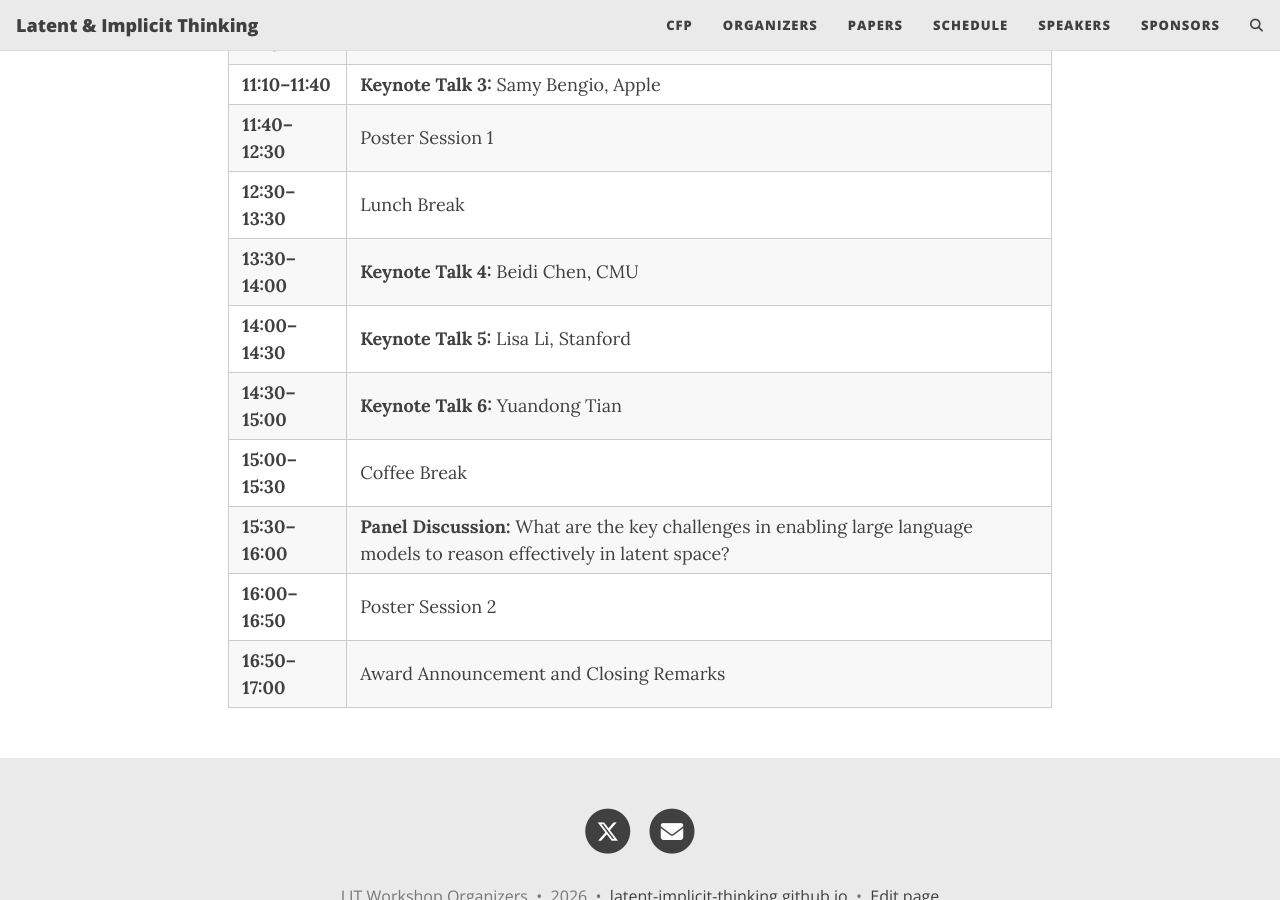
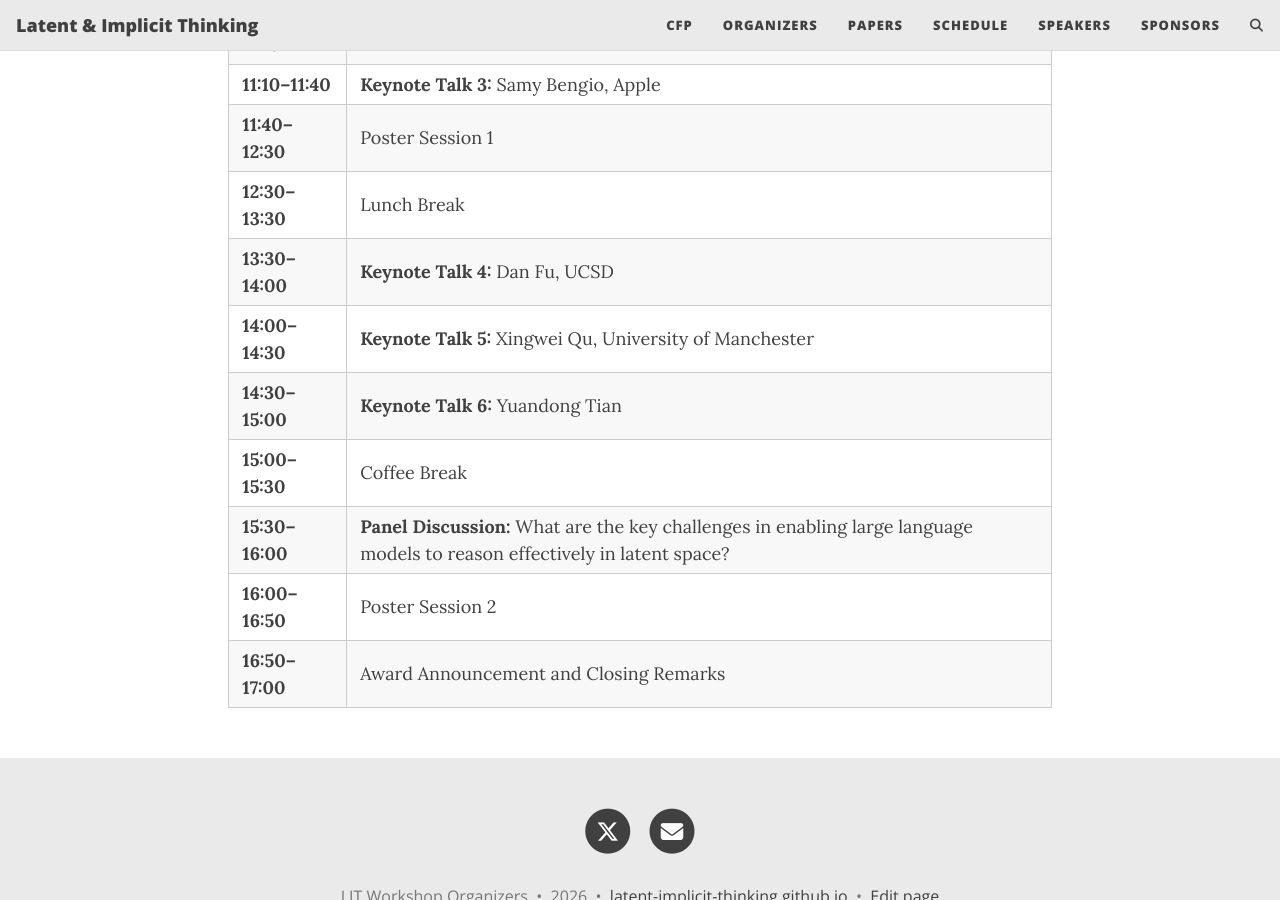
Before and after one commit to latent-implicit-thinking/latent-implicit-thinking.github.io, a Jekyll site: the page built from schedule.md, in a window 1280 px wide and 900 px high, scrolled down 646 px. Built offline with Jekyll 4.4.1, drawn with Linux system fonts in a browser that asks for light colours; comment, search, counter and statistics services are not loaded.

Commit message:
Update keynote speakers for afternoon sessions

```diff
--- a/schedule.md
+++ b/schedule.md
@@ -17,8 +17,8 @@ permalink: /schedule/
 | **11:10–11:40** | **Keynote Talk 3:** Samy Bengio, Apple |
 | **11:40–12:30** | Poster Session 1          |
 | **12:30–13:30** | Lunch Break               |
-| **13:30–14:00** | **Keynote Talk 4:** Beidi Chen, CMU |
-| **14:00–14:30** | **Keynote Talk 5:** Lisa Li, Stanford |
+| **13:30–14:00** | **Keynote Talk 4:** Dan Fu, UCSD |
+| **14:00–14:30** | **Keynote Talk 5:** Xingwei Qu, University of Manchester |
 | **14:30–15:00** | **Keynote Talk 6:** Yuandong Tian |
 | **15:00–15:30** | Coffee Break |
 | **15:30–16:00** | **Panel Discussion:** What are the key challenges in enabling large language models to reason effectively in latent space?  |
```
